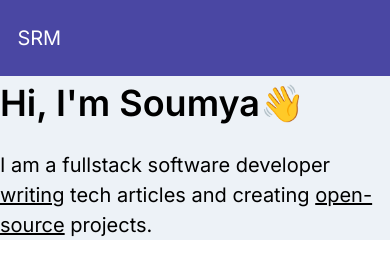
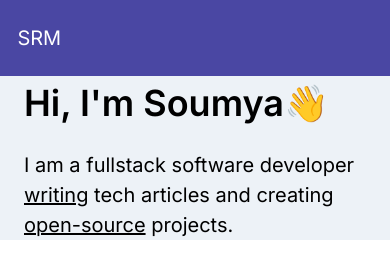
Before and after one commit to geekysrm/soumya.dev-gatsby, a Gatsby site: page / in a window 390 px wide. Built offline with nearby package versions, Linux system fonts and the light colour scheme; Gatsby itself is replaced by a stand-in of ours.

Commit message:
removed redundant styles

```diff
--- a/package.json
+++ b/package.json
@@ -1,7 +1,7 @@
 {
   "name": "soumya.dev",
   "private": true,
-  "description": "",
+  "description": "Website of Soumya - geekysrm",
   "version": "0.1.0",
   "author": "Soumya Ranjan Mohanty <soumyarnm@gmail.com>",
   "dependencies": {
@@ -31,7 +31,7 @@
     "tailwindcss": "^1.2.0",
     "@fullhuman/postcss-purgecss": "^2.1.0"
   },
-  "keywords": [],
+  "keywords": ["gatsby", "personal-site", "portfolio", "website"],
   "license": "MIT",
   "scripts": {
     "build": "gatsby build",
--- a/src/components/Hero.js
+++ b/src/components/Hero.js
@@ -2,7 +2,7 @@ import React from "react"
 import { Link } from "gatsby"
 
 const Hero = () => (
-  <section className="bg-gray-200 w-full">
+  <section className="w-full">
     <div className="">
       <h1 className="font-semibold text-4xl">
         Hi, I'm Soumya
--- a/src/components/LatestPosts.js
+++ b/src/components/LatestPosts.js
@@ -3,7 +3,7 @@ import { Link } from "gatsby"
 import PostTitle from "./PostTitle"
 
 const LatestPosts = () => (
-  <section className="px-64 py-10 bg-gray-200 w-full">
+  <section className="px-64 py-10 w-full">
     <div className="flex justify-between items-baseline">
       <h1 className="text-xl font-semibold">Latest Posts</h1>
       <Link to="/blog">View all</Link>
--- a/src/components/Projects.js
+++ b/src/components/Projects.js
@@ -1,7 +1,7 @@
 import React from "react"
 
 const Projects = () => (
-  <section className="px-64 py-10 bg-gray-200 w-full">
+  <section className="px-64 py-10 w-full">
     <div className="flex justify-between items-baseline">
       <h1 className="text-xl font-semibold">Open Source Projects</h1>
       <a
--- a/src/components/layout.js
+++ b/src/components/layout.js
@@ -15,9 +15,9 @@ import "../styles/layout.css"
 
 const Layout = ({ children }) => {
   return (
-    <div className="grid grid-cols-12">
+    <div className="grid grid-cols-12 bg-gray-200">
       <Navbar />
-      <main className="col-start-1 col-end-13 md:col-start-3 md:col-end-11">
+      <main className="px-6 col-start-1 col-end-13 md:px-0 md:col-start-3 md:col-end-11">
         {children}
       </main>
       {/* <footer>
```
